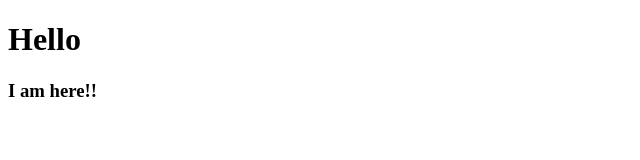
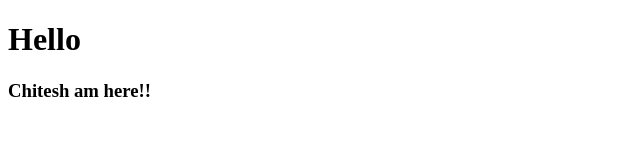
Before and after one commit to chiteshturkar/localRepo, a plain HTML site: page index.html in a window 1280 px wide. Shown: the full height of the page, 0-640 px from the left. Drawn offline with Linux system fonts and the light colour scheme.

Commit message:
name added

```diff
--- a/index.html
+++ b/index.html
@@ -7,6 +7,6 @@
 </head>
 <body>
     <h1>Hello</h1>
-    <h3>I am here!!</h3>
+    <h3>Chitesh am here!!</h3>
 </body>
 </html>
```
